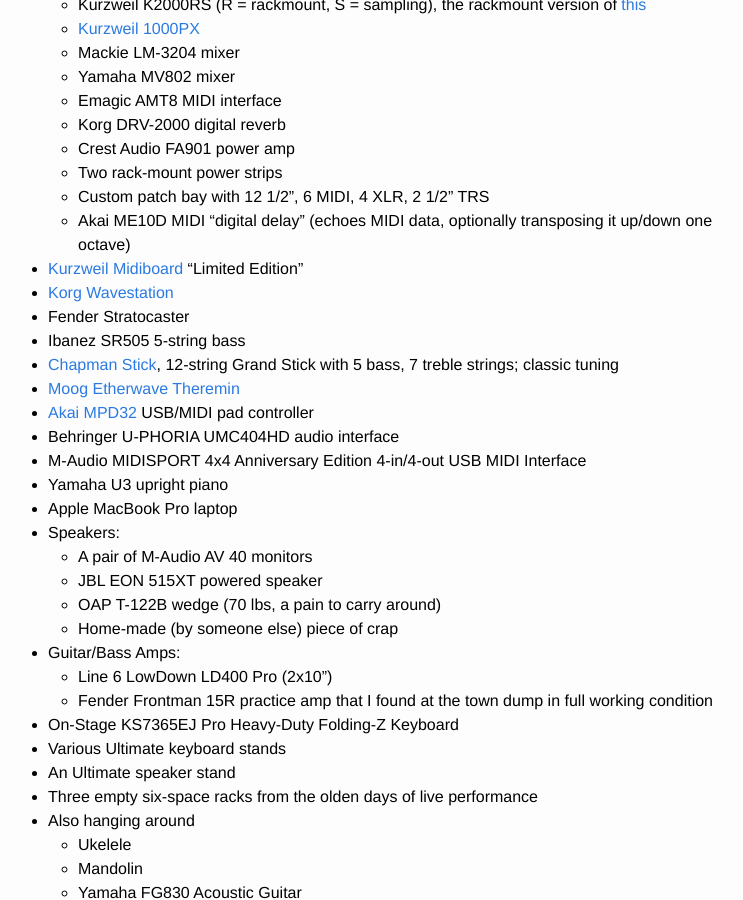
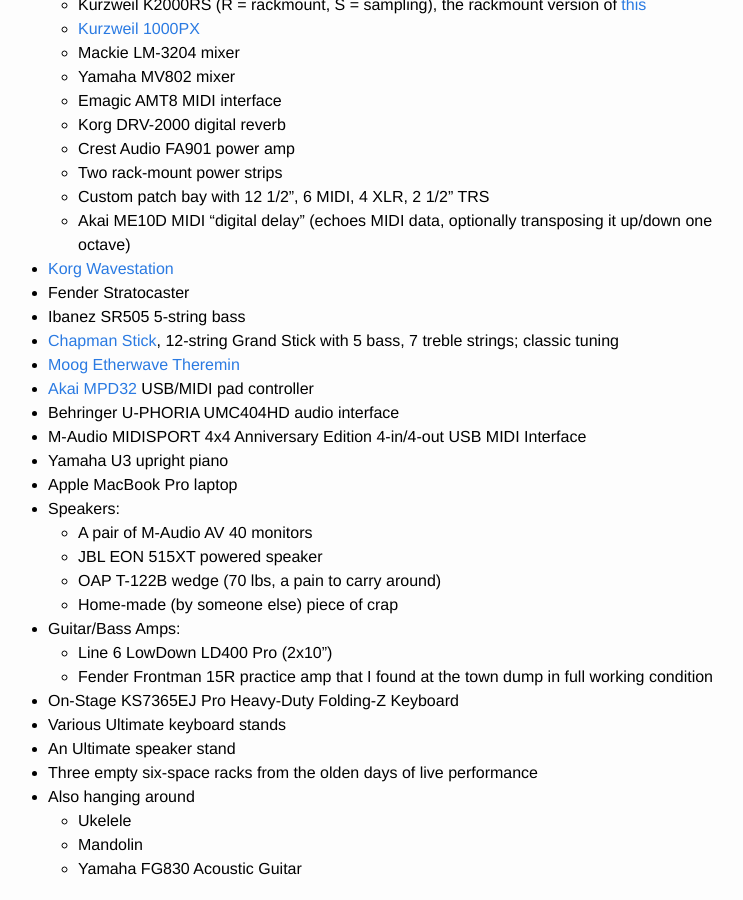
Before and after one commit to jimm/www-jimmenard-com-jekyll, a Jekyll site: the page built from music.md, in a window 1280 px wide and 900 px high, scrolled down 1524 px. Shown: the whole window, without its empty margins (252-995 px from the left). Built offline with Jekyll 4.4.1, drawn with Linux system fonts in a browser that asks for light colours; some of the changed text lies outside the part shown.

Commit message:
midiboard given away

```diff
--- a/music.md
+++ b/music.md
@@ -77,8 +77,6 @@ Here's a tech-head's view of the tools I use to create my music.
   - Custom patch bay with 12 1/2", 6 MIDI, 4 XLR, 2 1/2" TRS
   - Akai ME10D MIDI "digital delay" (echoes MIDI data, optionally
     transposing it up/down one octave)
-- [Kurzweil Midiboard](http://kurzweil.com/product/midiboard/) "Limited
-  Edition"
 - [Korg Wavestation](https://en.wikipedia.org/wiki/Korg_Wavestation)
 - Fender Stratocaster
 - Ibanez SR505 5-string bass
```
Also changed, not shown: other parts of music.md (+1 -0 lines).
